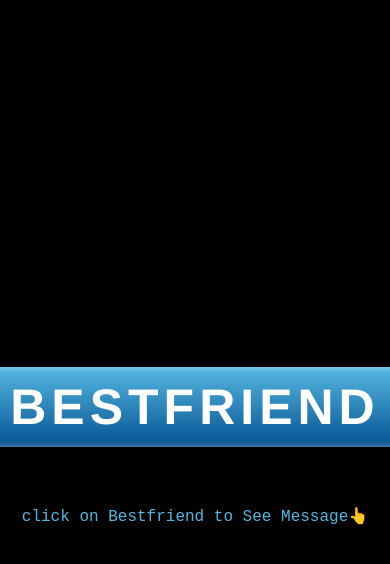
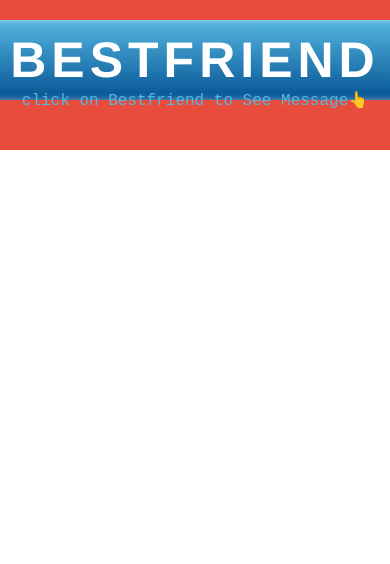
Before and after one commit to shivdatttripathi/book, a plain HTML site: page index.html in a window 390 px wide. Shown: the top 564 px of the page. Drawn offline with Linux system fonts and the light colour scheme.

Commit message:
Add files via upload

```diff
--- a/untoldcoding.css
+++ b/untoldcoding.css
@@ -55,3 +55,10 @@ p {
   font-family: "Courier New", Courier, monospace;
   font-weight: 500;
 }
+@media only screen and (max-width: 768px) {
+  .container {
+    width: 100%; /* Set width to 100% for mobile screens */
+    height: 150px; /* Set a specific height for mobile screens */
+    background-color: #e74c3c; /* Change background color for mobile screens */
+  }
+}
```
